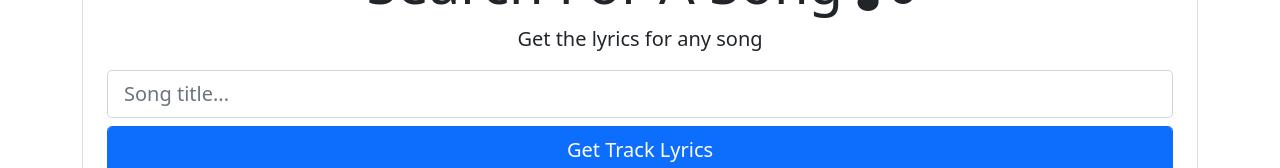
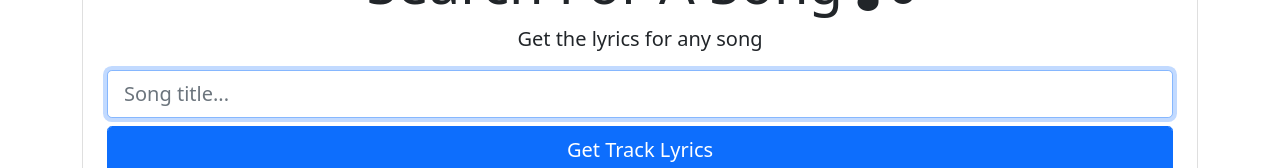
Before and after one commit to ky3hec/reactlyricsfinder, a React (Create React App) app: page / in a window 1280 px wide. Shown: the part 174-342 px from the top of the page. Built offline with nearby package versions, Linux system fonts and the light colour scheme; no server answers.

Commit message:
useImperativeHandle 1. Focus on search input with useImperativeHandle and some refs

```diff
--- a/src/components/layout/Index.js
+++ b/src/components/layout/Index.js
@@ -1,11 +1,17 @@
-import React from "react";
+import React, { useRef, useEffect } from "react";
 import Tracks from "../tracks/Tracks.js";
 import Search from "../tracks/Search.js";
 
 const Index = () => {
+  const searchInputRef = useRef();
+  useEffect(() => {
+    if (searchInputRef.current) {
+      searchInputRef.current.focusOnForm();
+    }
+  }, []);
   return (
     <>
-      <Search />
+      <Search ref={searchInputRef} />
       <Tracks />
     </>
   );
--- a/src/components/tracks/Lyrics.js
+++ b/src/components/tracks/Lyrics.js
@@ -72,7 +72,6 @@ const Lyrics = () => {
       })
       .then((res) => {
         const { album } = res.data.message.body;
-        console.log(album);
         const music_genre =
           album.primary_genres?.music_genre_list.length > 0
             ? album.primary_genres.music_genre_list[0]
--- a/src/components/tracks/Search.js
+++ b/src/components/tracks/Search.js
@@ -1,11 +1,21 @@
-import React, { useState } from "react";
+import React, { useState, useRef, useImperativeHandle } from "react";
 import axios from "axios";
 import { useTracksDispatch } from "../../context";
 import { getSearchURL } from "../../helpers/urlhelpers";
 
-const Search = () => {
+function Search(props, ref) {
   const [trackTitle, setTrackTitle] = useState("");
-  const { loadTracks } = useTracksDispatch();
+  const loadTracks = useTracksDispatch();
+  const tracksRef = useRef();
+
+  function focusOnForm() {
+    if (tracksRef.current) {
+      tracksRef.current.focus();
+    }
+  }
+  useImperativeHandle(ref, () => {
+    return { focusOnForm: focusOnForm };
+  });
 
   const submitHandler = (loadTracks, e) => {
     e.preventDefault();
@@ -34,6 +44,7 @@ const Search = () => {
             placeholder="Song title..."
             value={trackTitle}
             onChange={(e) => setTrackTitle(e.target.value)}
+            ref={tracksRef}
           />
           <button
             className="btn form-control btn-lg btn-primary mb-5"
@@ -45,6 +56,6 @@ const Search = () => {
       </form>
     </div>
   );
-};
+}
 
-export default Search;
+export default React.forwardRef(Search);
```
